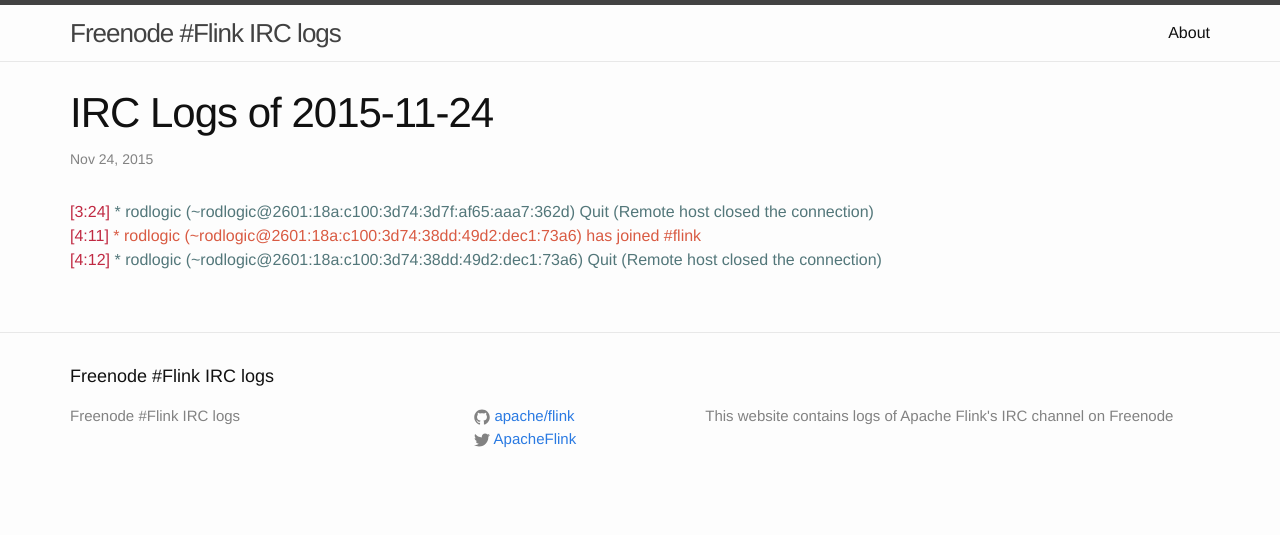
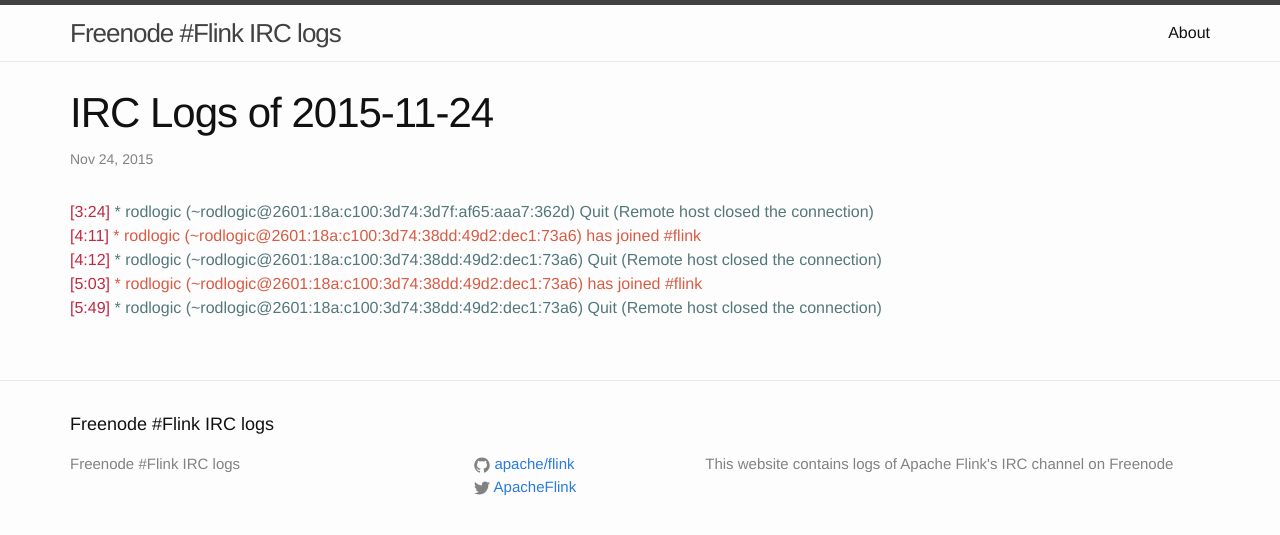
Before and after one commit to flink-irc-logs/flink-irc-logs.github.io, a Jekyll site: the page built from _posts/2015-11-24-logs.markdown, in a window 1280 px wide. Shown: the top 535 px of the page. Built offline with Jekyll 4.4.1, drawn with Linux system fonts in a browser that asks for light colours.

Commit message:
Update of the logs on Tue Nov 24 06:24:11 CET 2015

```diff
--- a/_posts/2015-11-24-logs.markdown
+++ b/_posts/2015-11-24-logs.markdown
@@ -7,3 +7,5 @@
 <span class="irc-date">[3:24]</span> <span class="irc-navy">* rodlogic (~rodlogic@2601:18a:c100:3d74:3d7f:af65:aaa7:362d) Quit (Remote host closed the connection)</span><br />
 <span class="irc-date">[4:11]</span> <span class="irc-green">* rodlogic (~rodlogic@2601:18a:c100:3d74:38dd:49d2:dec1:73a6) has joined #flink</span><br />
 <span class="irc-date">[4:12]</span> <span class="irc-navy">* rodlogic (~rodlogic@2601:18a:c100:3d74:38dd:49d2:dec1:73a6) Quit (Remote host closed the connection)</span><br />
+<span class="irc-date">[5:03]</span> <span class="irc-green">* rodlogic (~rodlogic@2601:18a:c100:3d74:38dd:49d2:dec1:73a6) has joined #flink</span><br />
+<span class="irc-date">[5:49]</span> <span class="irc-navy">* rodlogic (~rodlogic@2601:18a:c100:3d74:38dd:49d2:dec1:73a6) Quit (Remote host closed the connection)</span><br />
```
